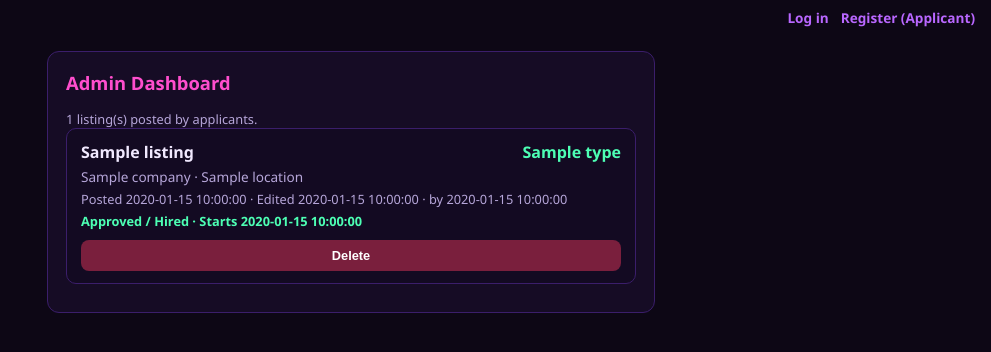
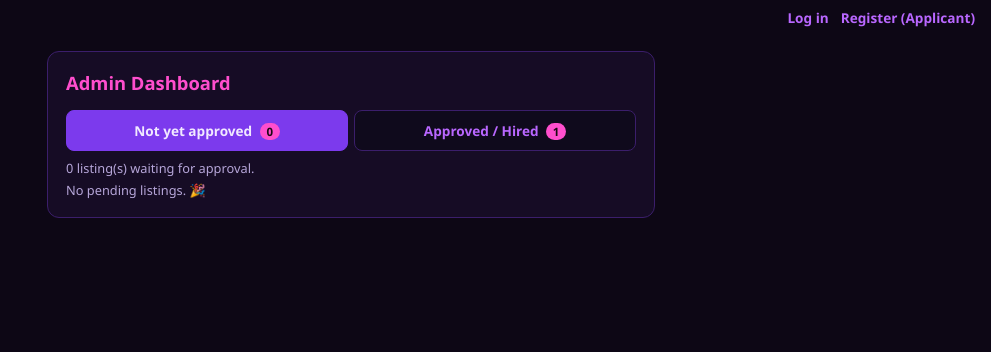
Before and after one commit to gallegog211-max/-job-system-web, a Flask app: template templates/admin_dashboard.html in a window 1280 px wide. Shown: the part 101-453 px from the top of the page, without its empty margins (289-1280 px from the left). Run offline with Flask 3, Linux system fonts and the light colour scheme; the template is opened without the code that fills it: most values are stand-ins (such as "Sample title", 1, 10 or a date in 2020); parts of the project's set-up code (start-up, migrations or seed data) failed here and were passed over; some libraries are stand-ins or nearby versions.

Commit message:
Update admin_dashboard.html

```diff
--- a/templates/admin_dashboard.html
+++ b/templates/admin_dashboard.html
@@ -1,15 +1,42 @@
 {% extends "base.html" %}
 {% block title %}Admin Dashboard{% endblock %}
 {% block content %}
+{# Split listings into two groups: still waiting for approval vs already approved/hired #}
+{% set view = request.args.get('view', 'pending') %}
+{% set pending = [] %}
+{% set approved = [] %}
+{% for l in listings %}
+  {% if l.status == 'approved' and l.start_date %}
+    {% set _ = approved.append(l) %}
+  {% else %}
+    {% set _ = pending.append(l) %}
+  {% endif %}
+{% endfor %}
+
 <section class="panel">
   <h2>Admin Dashboard</h2>
-  <p class="hint">{{ listings|length }} listing(s) posted by applicants.</p>
 
   {% if error %}
     <p class="status error">{{ error }}</p>
   {% endif %}
 
-  {% for l in listings %}
+  <div class="admin-tabs">
+    <a href="{{ url_for('admin_dashboard_page', view='pending') }}"
+       class="admin-tab {{ 'active' if view != 'approved' else '' }}">
+      Not yet approved <span class="tab-count">{{ pending|length }}</span>
+    </a>
+    <a href="{{ url_for('admin_dashboard_page', view='approved') }}"
+       class="admin-tab {{ 'active' if view == 'approved' else '' }}">
+      Approved / Hired <span class="tab-count">{{ approved|length }}</span>
+    </a>
+  </div>
+
+  <!-- ===== Screen 1: not yet approved ===== -->
+  {% if view != 'approved' %}
+  <div id="pending-view" class="admin-view">
+    <p class="hint">{{ pending|length }} listing(s) waiting for approval.</p>
+
+    {% for l in pending %}
     <div class="job-card">
       <div class="job-card-head">
         <span class="job-title">{{ l.title }}</span>
@@ -17,18 +44,14 @@
       </div>
       <p class="job-company">{{ l.company }} · {{ l.location }}</p>
       <p class="hint">Posted {{ l.posted_at }}{% if l.updated_at %} · Edited {{ l.updated_at }}{% endif %}{% if l.posted_by_username %} · by {{ l.posted_by_username }}{% endif %}</p>
-    <p class="hint">
-      {% if l.status == 'approved' and l.start_date %}<span class="badge-readonly">Approved / Hired · Starts {{ l.start_date }}</span>{% else %}<span class="badge-readonly">Pending</span>{% endif %}
-    </p>
+      <p class="hint"><span class="badge-pending">Pending</span></p>
       <div class="row-actions">
-      {% if not (l.status == 'approved' and l.start_date) %}
         <form action="{{ url_for('approve_listing_route', listing_id=l.id) }}" method="post" class="approve-form">
           <label class="start-label">Start date</label>
           <input type="date" name="start_date" class="start-date-input" required>
           <p class="date-preview">No date selected yet</p>
           <button type="submit" class="btn-primary small">Approve (Hired)</button>
         </form>
-      {% endif %}
         <form action="{{ url_for('admin_delete_listing_route', listing_id=l.id) }}" method="post"
               class="js-confirm"
               data-confirm="Delete {{ l.title }}?">
@@ -37,12 +60,58 @@
       </div>
     </div>
     {% else %}
-  <p class="hint">No listings yet.</p>
+    <p class="hint">No pending listings. 🎉</p>
     {% endfor %}
+  </div>
+  {% endif %}
+
+  <!-- ===== Screen 2: already approved / hired ===== -->
+  {% if view == 'approved' %}
+  <div id="approved-view" class="admin-view">
+    <p class="hint">{{ approved|length }} approved / hired listing(s).</p>
+
+    {% for l in approved %}
+    <div class="job-card">
+      <div class="job-card-head">
+        <span class="job-title">{{ l.title }}</span>
+        <span class="job-score">{{ l.type }}</span>
+      </div>
+      <p class="job-company">{{ l.company }} · {{ l.location }}</p>
+      <p class="hint">Posted {{ l.posted_at }}{% if l.updated_at %} · Edited {{ l.updated_at }}{% endif %}{% if l.posted_by_username %} · by {{ l.posted_by_username }}{% endif %}</p>
+      <p class="hint"><span class="badge-readonly">Approved / Hired · Starts {{ l.start_date }}</span></p>
+      <div class="row-actions">
+        <form action="{{ url_for('admin_delete_listing_route', listing_id=l.id) }}" method="post"
+              class="js-confirm"
+              data-confirm="Delete {{ l.title }}?">
+          <button type="submit" class="btn-danger small">Delete</button>
+        </form>
+      </div>
+    </div>
+    {% else %}
+    <p class="hint">No approved listings yet.</p>
+    {% endfor %}
+  </div>
+  {% endif %}
 </section>
 
 <style>
-  /* Self-contained so the date picker works even if style.css is cached. */
+  /* Self-contained so everything works even if style.css is cached. */
+  .admin-tabs { display: flex; gap: 6px; margin: 12px 0 8px; }
+  .admin-tab {
+    flex: 1; display: block; padding: 10px 8px; border-radius: 8px; cursor: pointer;
+    border: 1px solid var(--border); background: #0f0a1c; color: var(--text-dim);
+    font-weight: 700; font-size: 0.85rem; font-family: inherit;
+    text-align: center; text-decoration: none;
+  }
+  .admin-tab.active { background: var(--neon-soft); color: var(--text); border-color: var(--neon-soft); }
+  .tab-count {
+    display: inline-block; min-width: 20px; padding: 1px 6px; margin-left: 4px;
+    border-radius: 999px; background: var(--pink); color: #1a0a12;
+    font-size: 0.72rem; font-weight: 800;
+  }
+  .admin-view[hidden] { display: none; }
+  .badge-pending { color: var(--warn); font-weight: 700; }
+
   .job-card .approve-form {
     display: flex; flex-direction: column; gap: 6px;
     flex: 1 1 100%; width: 100%; margin: 0;
@@ -57,18 +126,15 @@
     font-family: inherit; color-scheme: dark;
   }
   .job-card .approve-form .start-date-input:focus { outline: 2px solid var(--neon); }
-  .job-card .approve-form .date-preview {
-    margin: 0; font-size: 0.85rem; color: var(--text-dim);
-  }
+  .job-card .approve-form .date-preview { margin: 0; font-size: 0.85rem; color: var(--text-dim); }
   .job-card .approve-form .date-preview.chosen { color: var(--success); font-weight: 700; }
   .job-card .approve-form button { flex: none; width: 100%; margin-top: 4px; padding: 12px; }
   .job-card .row-actions form.js-confirm { flex: 1 1 100%; }
 </style>
 
 <script>
-// Start date picker: today (local time) is the earliest selectable date,
-// and the chosen date is shown in plain words under the box so it is
-// easy to read on a phone, e.g. "Thursday, November 26, 2026".
+// ---- Start date picker: today (local time) is the earliest date, and the
+// chosen date is shown in plain words, e.g. "Thursday, November 26, 2026". ----
 function pad(n) { return String(n).padStart(2, "0"); }
 var now = new Date();
 var today = now.getFullYear() + "-" + pad(now.getMonth() + 1) + "-" + pad(now.getDate());
@@ -77,9 +143,7 @@ function readableDate(value) {
   if (!value) return "";
   var parts = value.split("-");
   var d = new Date(parts[0], parts[1] - 1, parts[2]);
-  return d.toLocaleDateString("en-US", {
-    weekday: "long", year: "numeric", month: "long", day: "numeric"
-  });
+  return d.toLocaleDateString("en-US", { weekday: "long", year: "numeric", month: "long", day: "numeric" });
 }
 
 document.querySelectorAll(".approve-form").forEach(function (form) {
@@ -96,8 +160,6 @@ document.querySelectorAll(".approve-form").forEach(function (form) {
       preview.classList.remove("chosen");
     }
   }
-  // Clicking anywhere on the box opens the calendar (desktop browsers
-  // otherwise only open it from the tiny calendar icon).
   input.addEventListener("click", function () {
     if (input.showPicker) { try { input.showPicker(); } catch (err) {} }
   });
```
Lines whose indentation alone changed are shown as unchanged.
